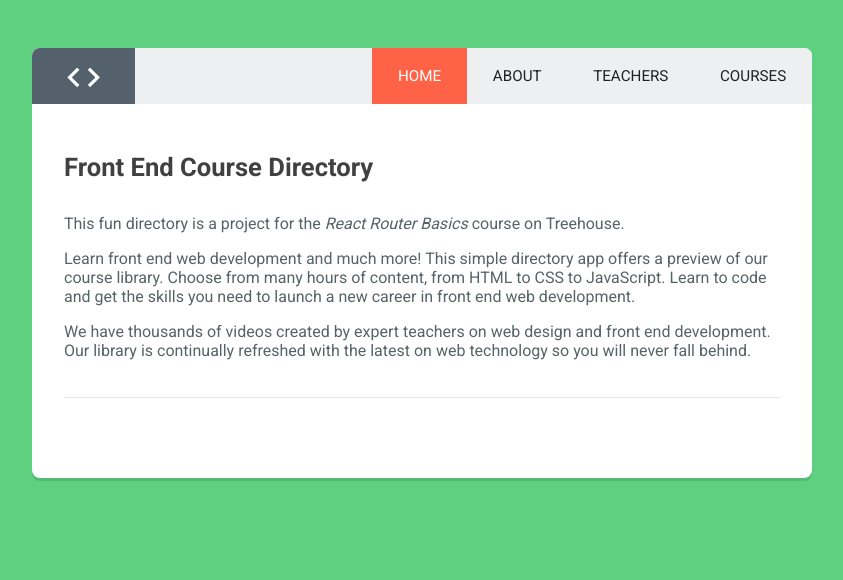
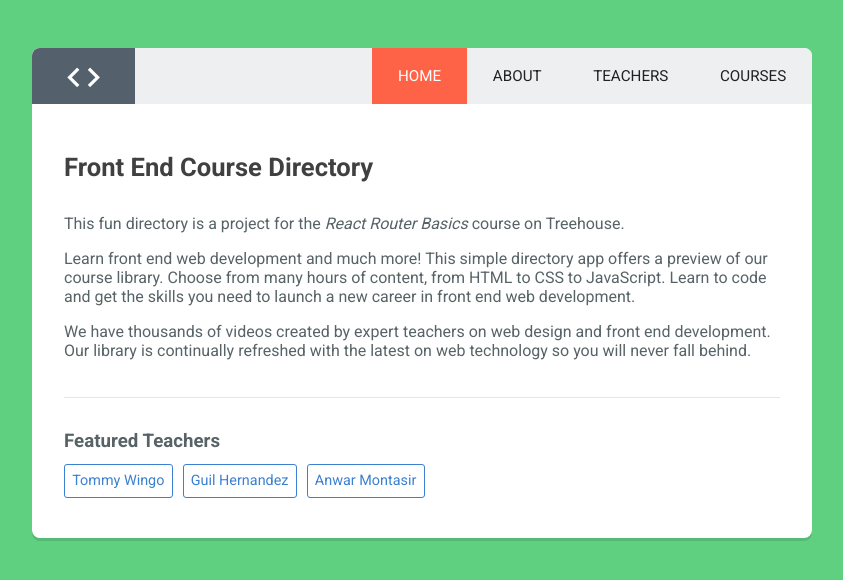
Before and after one commit to rohald89/React-Router, a React (Create React App) app: page / in a window 1280 px wide. Shown: the top 580 px of the page, without its empty margins (218-1061 px from the left). Built offline with nearby package versions, Linux system fonts and the light colour scheme.

Commit message:
added a route for the featured component using parameters in the URL to render the content

```diff
--- a/src/components/App.js
+++ b/src/components/App.js
@@ -6,6 +6,7 @@
 import About from './About';
 import Teachers from './Teachers';
 import Courses from './Courses';
+import Featured from './Featured';
 import NotFound from './NotFound';
 
 
@@ -16,7 +17,8 @@
       <Switch>
         <Route exact path="/" component={Home} />
         <Route path="/about" render={() => <About title="About" />} />
-        <Route path="/teachers" component={Teachers} />
+        <Route exact path="/teachers" component={Teachers} />
+        <Route path="/teachers/:fname-:lname/:topic" component={Featured} />
         <Route path="/courses" component={Courses} />
         <Route component={NotFound} />
       </Switch>
--- a/src/components/Featured.js
+++ b/src/components/Featured.js
@@ -1,11 +1,11 @@
 import React from 'react';
 
-const Featured = () => {
-
+const Featured = ({ match }) => {
+  const { fname, lname, topic } = match.params;
   return (
     <div className="main-content">
       <h2>Featured: </h2>
-      <p>Introducing <strong></strong>, a teacher who loves teaching courses about <strong></strong>!</p>
+      <p>Introducing <strong>{`${fname} ${lname}`}</strong>, a teacher who loves teaching courses about <strong>{topic}</strong>!</p>
     </div>
   );
 }
--- a/src/components/Home.js
+++ b/src/components/Home.js
@@ -1,4 +1,5 @@
 import React, { Component } from 'react';
+import { Link } from 'react-router-dom';
 
 class Home extends Component {
 
@@ -10,7 +11,10 @@
         <p>Learn front end web development and much more! This simple directory app offers a preview of our course library. Choose from many hours of content, from HTML to CSS to JavaScript. Learn to code and get the skills you need to launch a new career in front end web development.</p>
         <p>We have thousands of videos created by expert teachers on web design and front end development. Our library is continually refreshed with the latest on web technology so you will never fall behind.</p>
         <hr />
-
+        <h3>Featured Teachers</h3>
+        <Link to="teachers/Tommy-Wingo/HTML">Tommy Wingo</Link>
+        <Link to="teachers/Guil-Hernandez/JS">Guil Hernandez</Link>
+        <Link to="teachers/Anwar-Montasir/CSS">Anwar Montasir</Link>
       </div>
     );
   }
```
